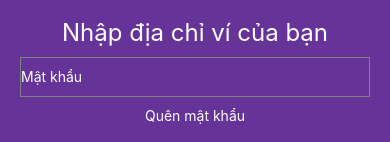
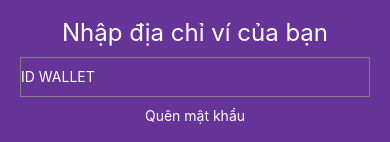
Before and after one commit to khanhtaph28259/Wisol, a React Native app in the folder Wisol/: screen / in a window 390 px wide. Shown: the part 385-527 px from the top of the page. Built offline with nearby package versions, Linux system fonts and the light colour scheme.

Commit message:
Update WalletScreen.js

```diff
--- a/Wisol/WalletScreen.js
+++ b/Wisol/WalletScreen.js
@@ -56,7 +56,7 @@ const WalletScreen = () => {
       <Text style={styles.title}>Nhập địa chỉ ví của bạn</Text>
       <TextInput
         style={styles.input}
-        placeholder="Mật khẩu"
+        placeholder="ID WALLET"
         onChangeText={handleWalletAddressChange}
         value={walletAddress}
         secureTextEntry={true}
```
